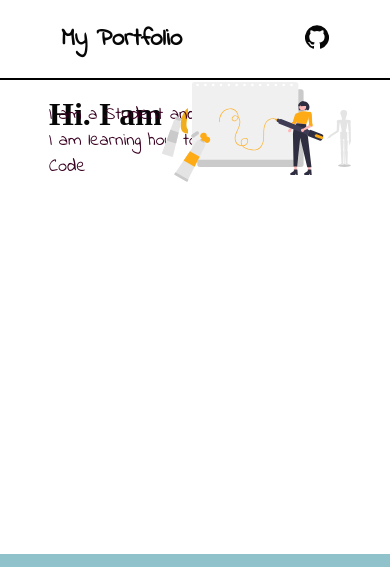
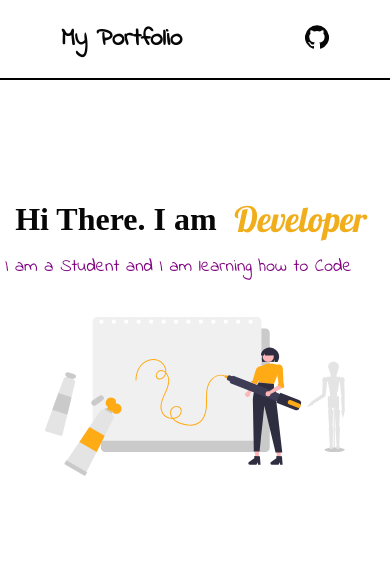
Before and after one commit to Fastsetter/portfolio, a Next.js app: page / in a window 390 px wide. Shown: the top 567 px of the page. Built offline with nearby package versions, Linux system fonts and the light colour scheme; a web font is replaced by a local one.

Commit message:
makes things responsive

```diff
--- a/pages/components/Intro.js
+++ b/pages/components/Intro.js
@@ -4,7 +4,7 @@ const Intro = () => {
   return (
     <div className={styles.intro}>
       <div className={styles.textIntro}>
-        <h1>Hi. I am </h1>
+        <h1>Hi There. I am </h1>
           <ul className={styles.dynamicTxt}>
             <li><span className={styles.span}>Chitransh</span></li>
             <li><span className={styles.span}>Developer</span></li>
@@ -13,7 +13,9 @@ const Intro = () => {
         <p className={styles.paragraph}>I am a Student and I am learning how to Code</p>
 
       </div>
-      <img src="/undraw_Specs_re_546x.svg" alt="" className={styles.svg1}/>
+      <div className={styles.image}>
+        <img src="/undraw_Specs_re_546x.svg" alt="" className={styles.svg1}/>
+      </div>
 
 
     </div>
--- a/styles/Intro.module.css
+++ b/styles/Intro.module.css
@@ -2,30 +2,32 @@
 .intro{
   display: flex;
   justify-content: space-around;
-  align-items: center;
-  flex-direction: column;
+  align-items: flex-start;
+  flex-wrap: wrap;
   width: 100vw;
-  height: max-content;
-  margin-bottom: 400px;
+  height: 500px;
+  padding-top: 100px;
 }
 .textIntro{
   position: relative;
   display: flex;
-  justify-content: flex-start;
-  align-items: flex-start;
+  justify-content: center;
+  align-items: center;
   height: max-content;
-  width: 80%;
+  width: 500px;
   margin: 0%;
   padding: 10px;
 }
 .paragraph{
   position:absolute;
-  width: 50%;
+  width: 100%;
+  font-size: large;
   bottom:-60%;
-  font-size: large;
-  color: rgb(58, 0, 34);
+  color: rgb(128, 2, 128);
   font-family: 'Indie Flower', cursive;
   font-weight: 500;
+  text-align: center;
+  padding-right:33px;
 }
 .showcaseImg{
   padding-top: 50px;
@@ -112,9 +114,12 @@
   }
 }
 .svg1{
-  position:absolute;
-  height: 100px;
-  width: auto;
-  right:10%;
-  margin-top: 30px;
+  height: auto;
+  width: 300px;
 }
+.image{
+  height:200px;
+  width: 300px;
+  margin:0;
+  padding: 0;
+}
--- a/styles/Projects.module.css
+++ b/styles/Projects.module.css
@@ -4,7 +4,6 @@
   justify-content: space-around;
   flex-wrap: wrap;
   align-items: center;
-  margin-top: 50%;
   padding: 10px;
   height: 200vh;
   z-index: 20;
@@ -22,8 +21,9 @@
   justify-content: space-around;
   align-items: center;
   margin-bottom: 50px;
-  box-shadow: 5px 5px 20px rgba(197, 197, 197, 0.356);
+  box-shadow: 5px 5px 20px rgba(90, 90, 90, 0.356);
   z-index: 10;
+  background-color: rgb(136, 190, 252);
 }
 
 
@@ -34,6 +34,8 @@
 .project>p{
   margin: 50px;
   margin: 10px;
+  text-align: center;
+
 }
 .projectImage{
   width: 100%;
@@ -52,11 +54,11 @@
 }
 
 .buttons>button{
-  background: rgb(255, 255, 255);
+  background: rgb(236, 235, 233);
   border-radius: 10px;
   border: none;
   padding: 10px;
-  color: rgb(5, 5, 5);
+  color: rgb(0, 0, 0);
   transition: all 0.8s ease-in-out;
   box-sizing: border-box;
 }
@@ -66,3 +68,9 @@
   padding-left:15px;
   padding-right:15px;
 }
+
+@media screen and (max-width:550px){
+  .project{
+    width: 400px;
+  }
+}
--- a/styles/Showcase.module.css
+++ b/styles/Showcase.module.css
@@ -33,3 +33,9 @@
   font-weight: 700;
   font-family: 'Indie Flower', cursive;
 }
+
+@media screen and (max-width:550px){
+  .showcase{
+    height: 60vh;
+  }
+}
```
